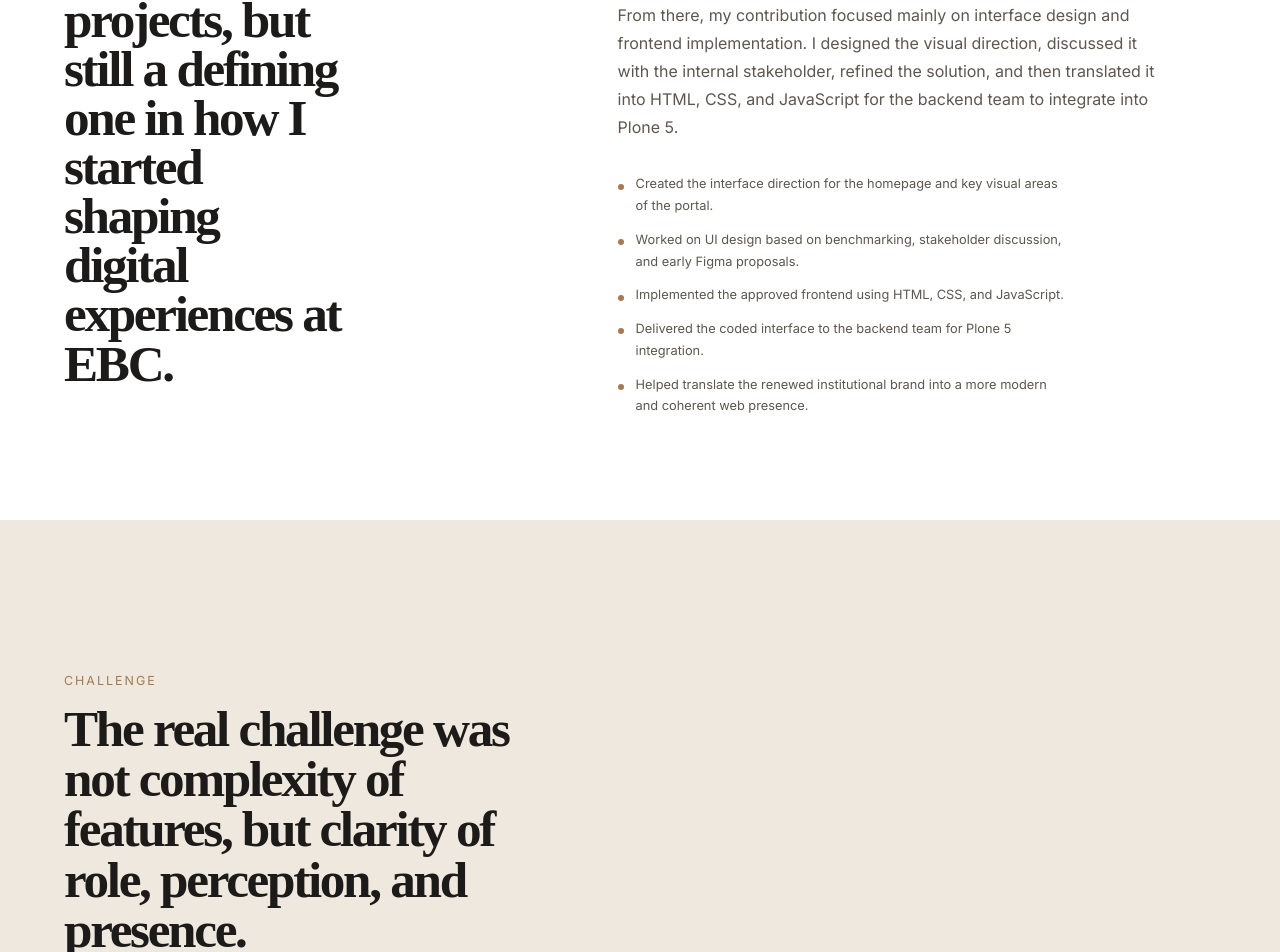
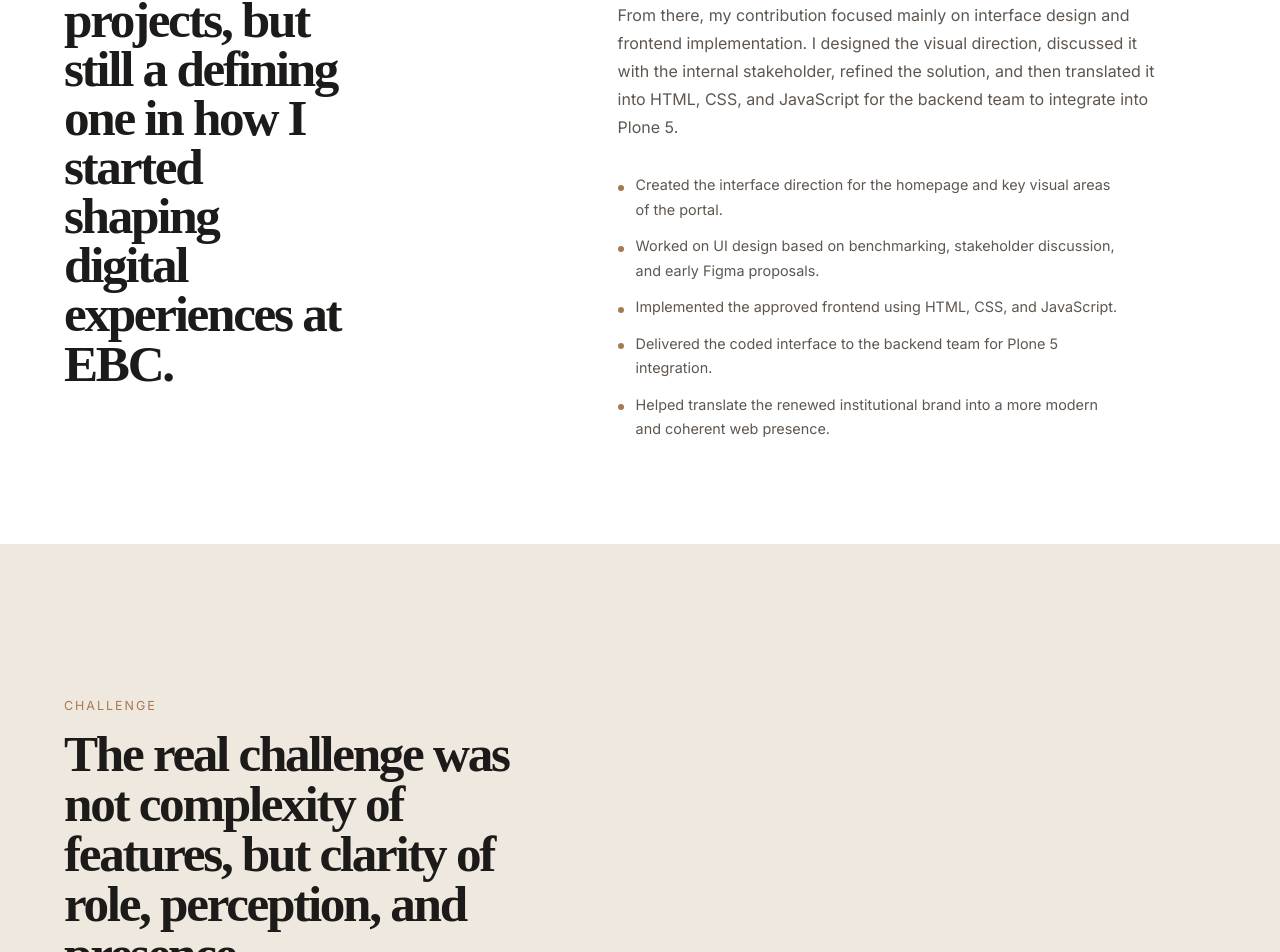
Before and after one commit to Lincoln-Araujo/portfolio-lincoln, a Next.js app: page /work/ebc in a window 1280 px wide. Shown: the part 2100-3052 px from the top of the page. Built offline with nearby package versions, Linux system fonts and the light colour scheme.

Commit message:
fix: signature and item font size

```diff
--- a/src/sections/home/AboutPreview/AboutPreview.module.css
+++ b/src/sections/home/AboutPreview/AboutPreview.module.css
@@ -173,6 +173,7 @@
   .signatureWrap {
     grid-column: auto;
     justify-content: flex-start;
+    max-width: 100%;
   }
 
   .signature {
--- a/src/sections/work/EBC/EBCRole/EBCRole.module.css
+++ b/src/sections/work/EBC/EBCRole/EBCRole.module.css
@@ -54,7 +54,7 @@
   padding-left: 18px;
   max-width: 56ch;
   color: var(--color-text-muted);
-  font-size: 0.8rem;
+  font-size: 0.9rem;
   line-height: 1.7;
 }
 
--- a/src/sections/work/GrandReserva/GrandReservaRole/GrandReservaRole.module.css
+++ b/src/sections/work/GrandReserva/GrandReservaRole/GrandReservaRole.module.css
@@ -55,7 +55,7 @@
   padding-left: 18px;
   max-width: 56ch;
   color: var(--color-text-muted);
-  font-size: 0.8rem;
+  font-size: 0.9rem;
   line-height: 1.7;
 }
 
--- a/src/sections/work/RadioMecNacional/RadioMecRole/RadioMecRole.module.css
+++ b/src/sections/work/RadioMecNacional/RadioMecRole/RadioMecRole.module.css
@@ -54,7 +54,7 @@
   padding-left: 18px;
   max-width: 56ch;
   color: var(--color-text-muted);
-  font-size: 0.8rem;
+  font-size: 0.9rem;
   line-height: 1.7;
 }
 
```
